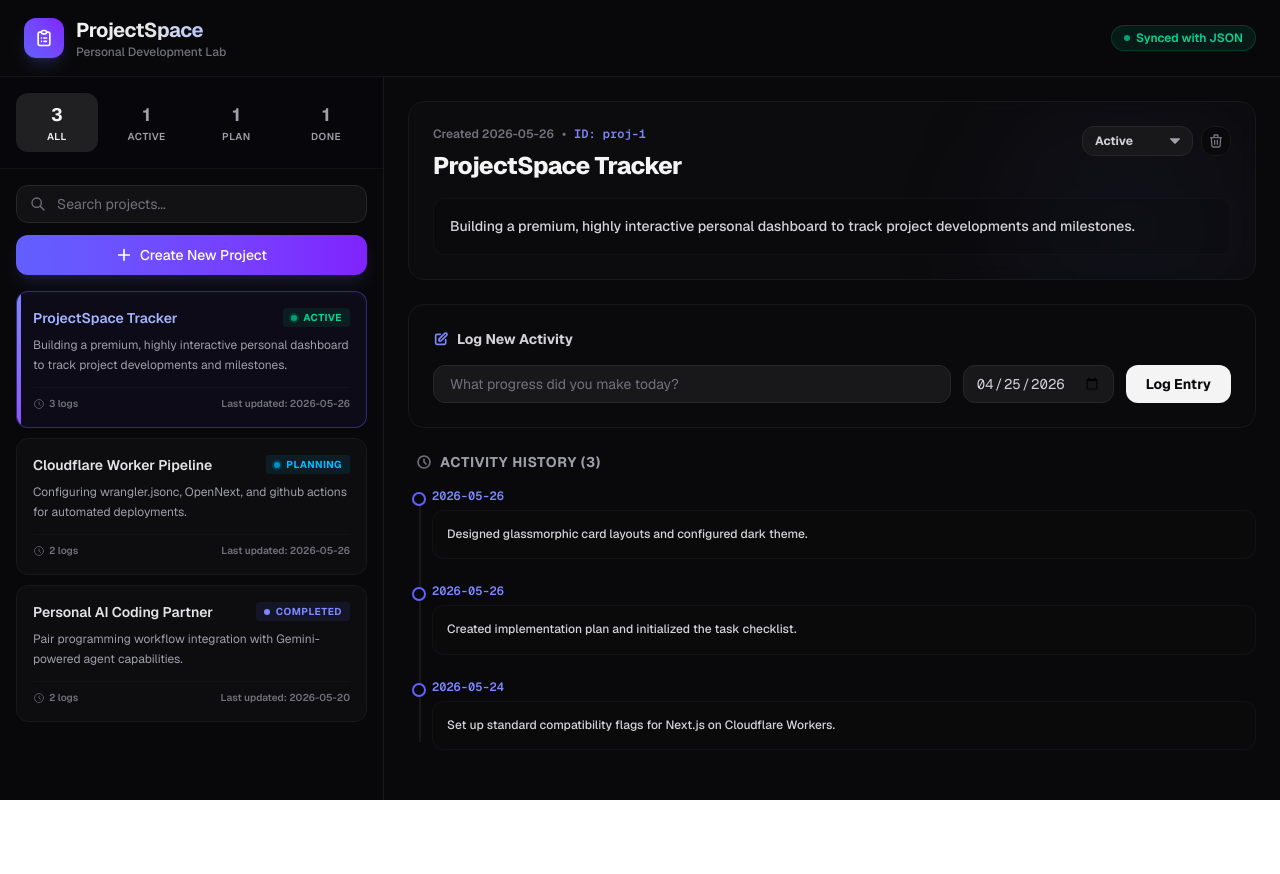
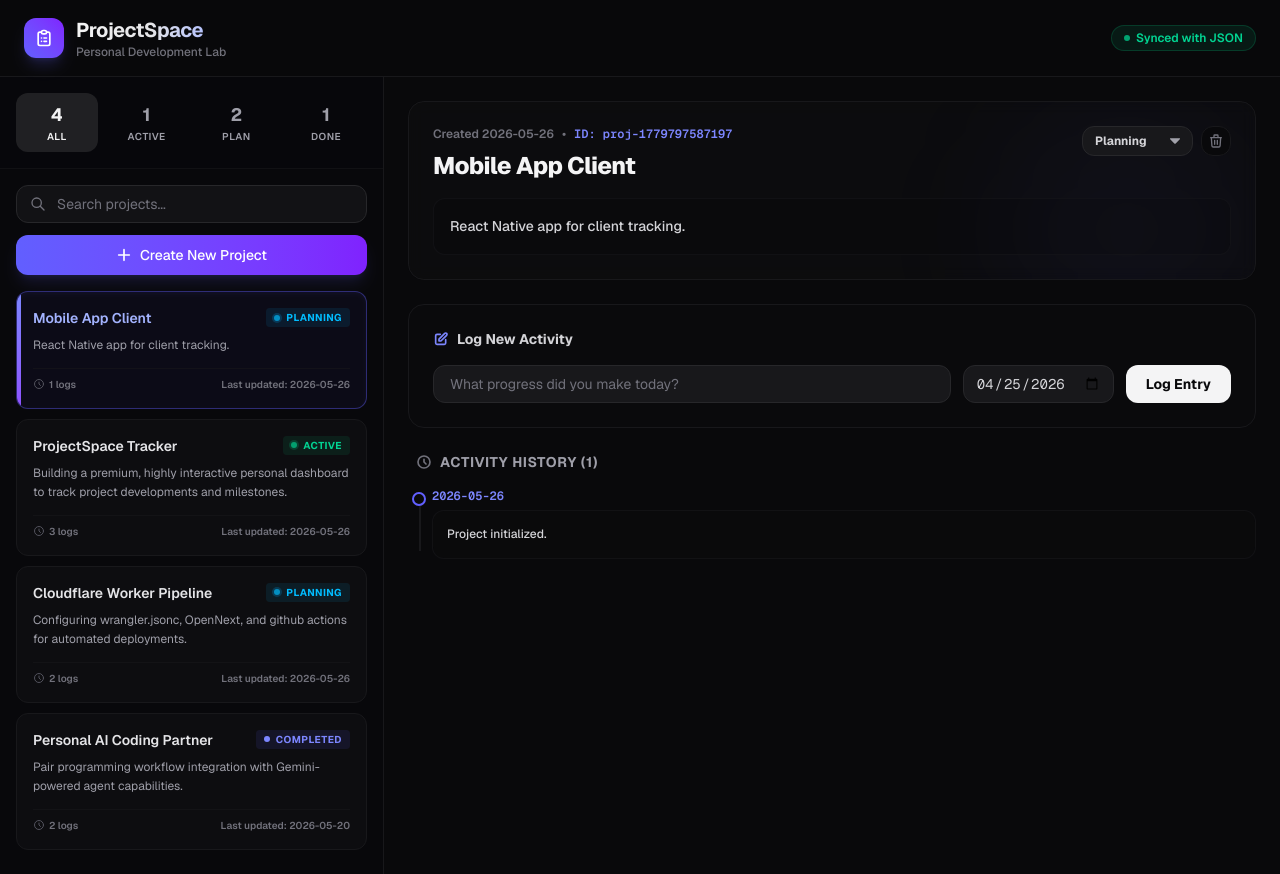
Before and after one commit to trankennykhang/nextjs-space, a Next.js app: page / in a window 1280 px wide. Before the commit the page ends 800 px from the top, so only its background shows below. Built offline with nearby package versions, Linux system fonts and the light colour scheme.

Commit message:
fixed route issue

```diff
--- a/src/app/api/projects/route.ts
+++ b/src/app/api/projects/route.ts
@@ -39,7 +39,8 @@ export async function GET() {
 
 export async function POST(request: Request) {
   try {
-    const { data } = await request.json();
+    const body = (await request.json()) as { data?: unknown };
+    const data = body.data;
     if (!Array.isArray(data)) {
       return NextResponse.json({ error: "Invalid data format. Expected an array of projects." }, { status: 400 });
     }
--- a/src/app/page.tsx
+++ b/src/app/page.tsx
@@ -44,7 +44,7 @@ export default function Home() {
       try {
         setIsLoading(true);
         const res = await fetch("/api/projects");
-        const json = await res.json();
+        const json = (await res.json()) as { data?: Project[]; source?: string; error?: string };
 
         // Check if there is already a saved state in localStorage
         const localSaved = localStorage.getItem("projectspace_data");
@@ -96,7 +96,7 @@ export default function Home() {
         headers: { "Content-Type": "application/json" },
         body: JSON.stringify({ data: updatedProjects }),
       });
-      const json = await res.json();
+      const json = (await res.json()) as { success?: boolean; error?: string };
       if (json.success) {
         setSyncStatus("synced");
       } else {
--- a/src/data/projects.json
+++ b/src/data/projects.json
@@ -1,4 +1,18 @@
 [
+  {
+    "id": "proj-1779797587197",
+    "name": "Mobile App Client",
+    "description": "React Native app for client tracking.",
+    "status": "Planning",
+    "createdAt": "2026-05-26",
+    "activities": [
+      {
+        "id": "act-1779797587197",
+        "date": "2026-05-26",
+        "description": "Project initialized."
+      }
+    ]
+  },
   {
     "id": "proj-1",
     "name": "ProjectSpace Tracker",
```
Also changed, not shown: 1 other file (tests, documents, lock files or other folders).
